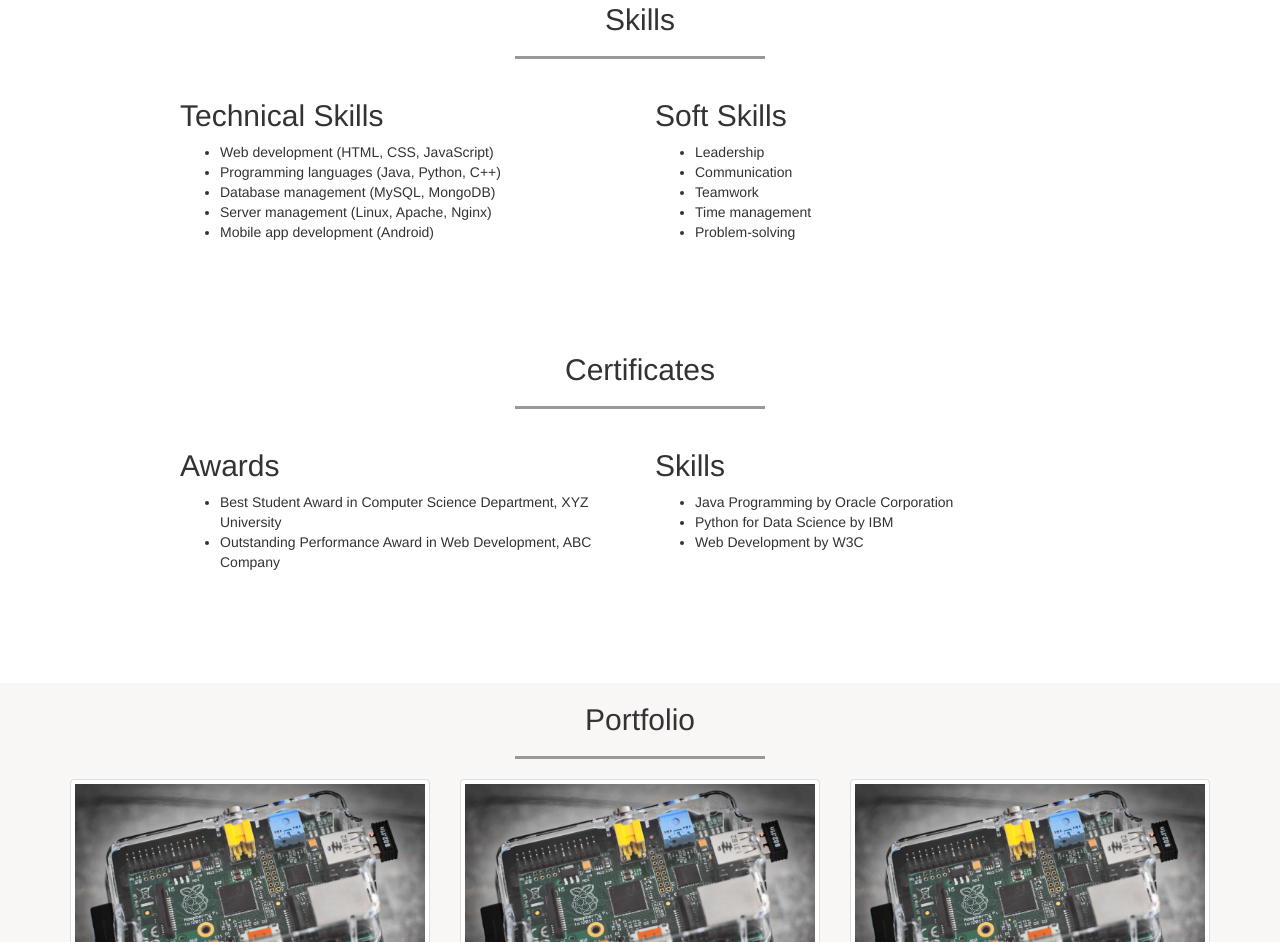
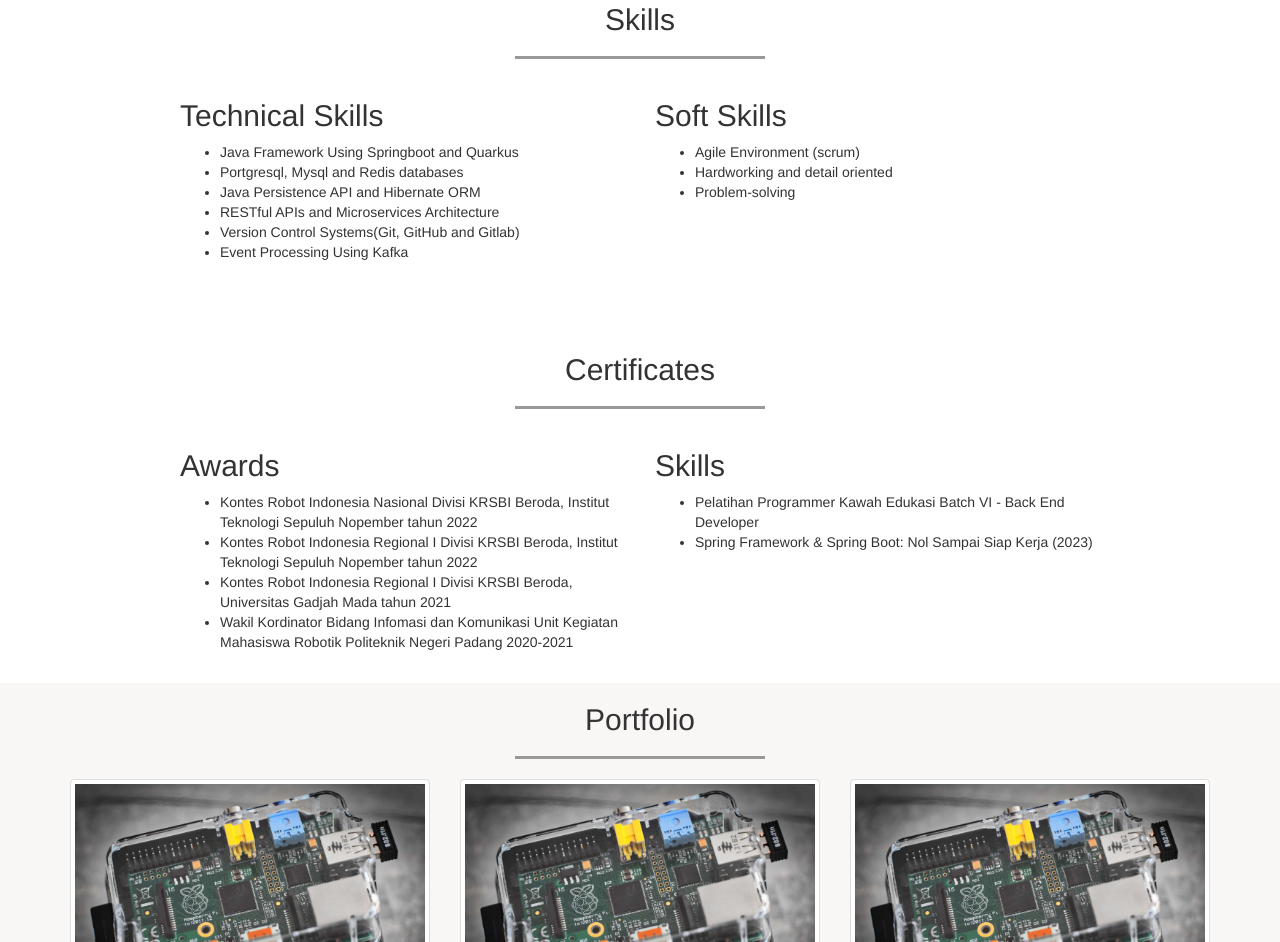
Before and after one commit to MuhammadFauzandotexe/MuhammadFauzandotexe.github.io, a plain HTML site: page index.html in a window 1280 px wide. Shown: the part 867-1809 px from the top of the page. Drawn offline with Linux system fonts and the light colour scheme.

```diff
--- a/index.html
+++ b/index.html
@@ -91,20 +91,19 @@
     <div class="col-sm-5 col-sm-offset-1">
       <h2>Technical Skills</h2>
       <ul>
-        <li>Web development (HTML, CSS, JavaScript)</li>
-        <li>Programming languages (Java, Python, C++)</li>
-        <li>Database management (MySQL, MongoDB)</li>
-        <li>Server management (Linux, Apache, Nginx)</li>
-        <li>Mobile app development (Android)</li>
+        <li>Java Framework Using Springboot and Quarkus</li>
+        <li>Portgresql, Mysql and Redis databases</li>
+        <li>Java Persistence API and Hibernate ORM</li>
+        <li>RESTful APIs and Microservices Architecture</li>
+        <li>Version Control Systems(Git, GitHub and Gitlab)</li>
+        <li>Event Processing Using Kafka</li>
       </ul>
     </div>
     <div class="col-sm-5">
       <h2>Soft Skills</h2>
       <ul>
-        <li>Leadership</li>
-        <li>Communication</li>
-        <li>Teamwork</li>
-        <li>Time management</li>
+        <li>Agile Environment (scrum)</li>
+        <li>Hardworking and detail oriented</li>
         <li>Problem-solving</li>
       </ul>
     </div>
@@ -124,16 +123,17 @@
     <div class="col-sm-5 col-sm-offset-1">
       <h2>Awards</h2>
       <ul>
-        <li>Best Student Award in Computer Science Department, XYZ University</li>
-        <li>Outstanding Performance Award in Web Development, ABC Company</li>
+        <li>Kontes Robot Indonesia Nasional Divisi KRSBI Beroda, Institut Teknologi Sepuluh Nopember tahun 2022</li>
+        <li>Kontes Robot Indonesia Regional I Divisi KRSBI Beroda, Institut Teknologi Sepuluh Nopember tahun 2022</li>
+        <li>Kontes Robot Indonesia Regional I Divisi KRSBI Beroda, Universitas Gadjah Mada tahun 2021 </li>
+        <li>Wakil Kordinator Bidang Infomasi dan Komunikasi Unit Kegiatan Mahasiswa Robotik Politeknik Negeri Padang 2020-2021</li>
       </ul>
     </div>
     <div class="col-sm-5">
       <h2>Skills</h2>
       <ul>
-        <li>Java Programming by Oracle Corporation</li>
-        <li>Python for Data Science by IBM</li>
-        <li>Web Development by W3C</li>
+        <li>Pelatihan Programmer Kawah Edukasi Batch VI - Back End Developer</li>
+        <li>Spring Framework & Spring Boot: Nol Sampai Siap Kerja (2023)</li>
       </ul>
     </div>
     <div class="clearfix"></div>
```
